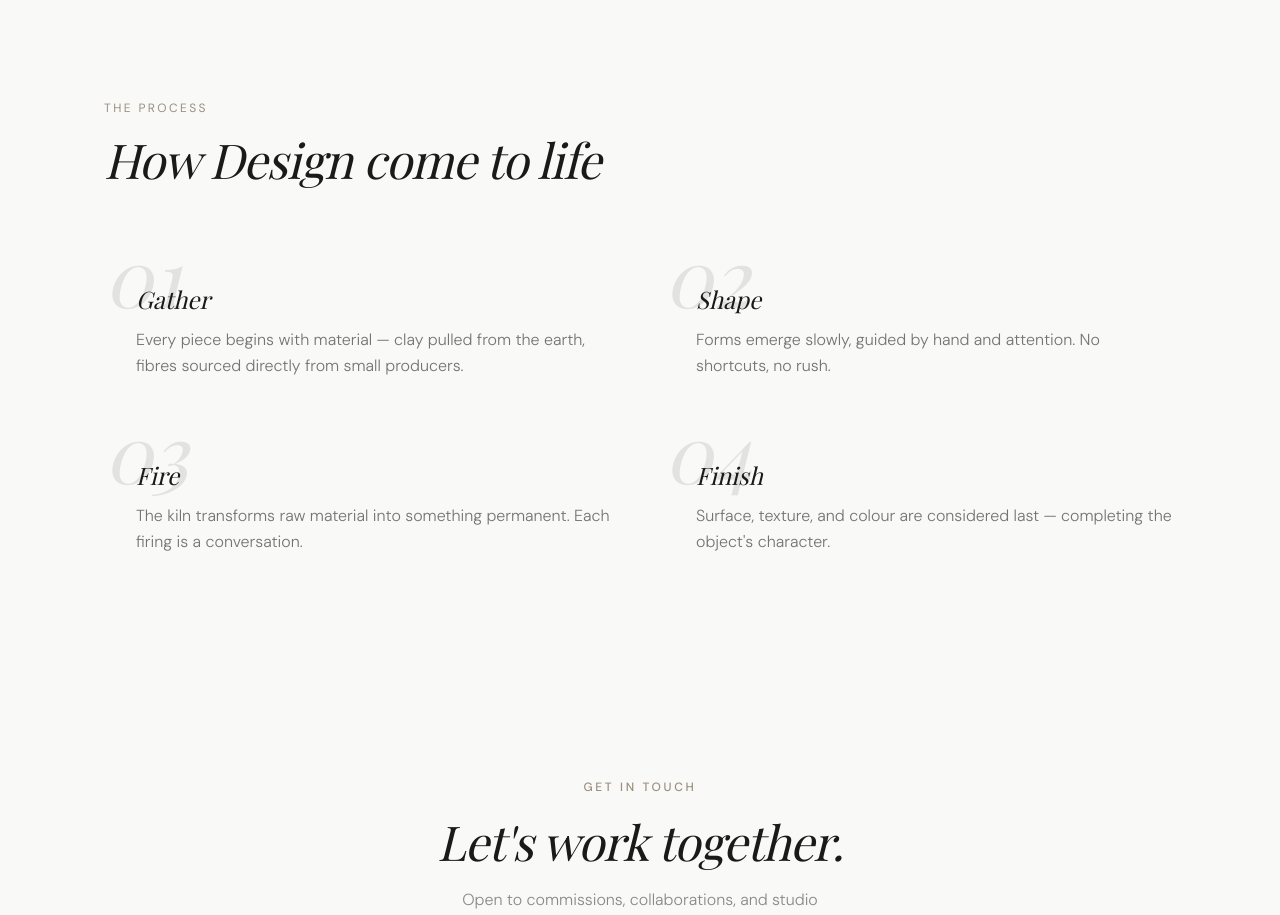
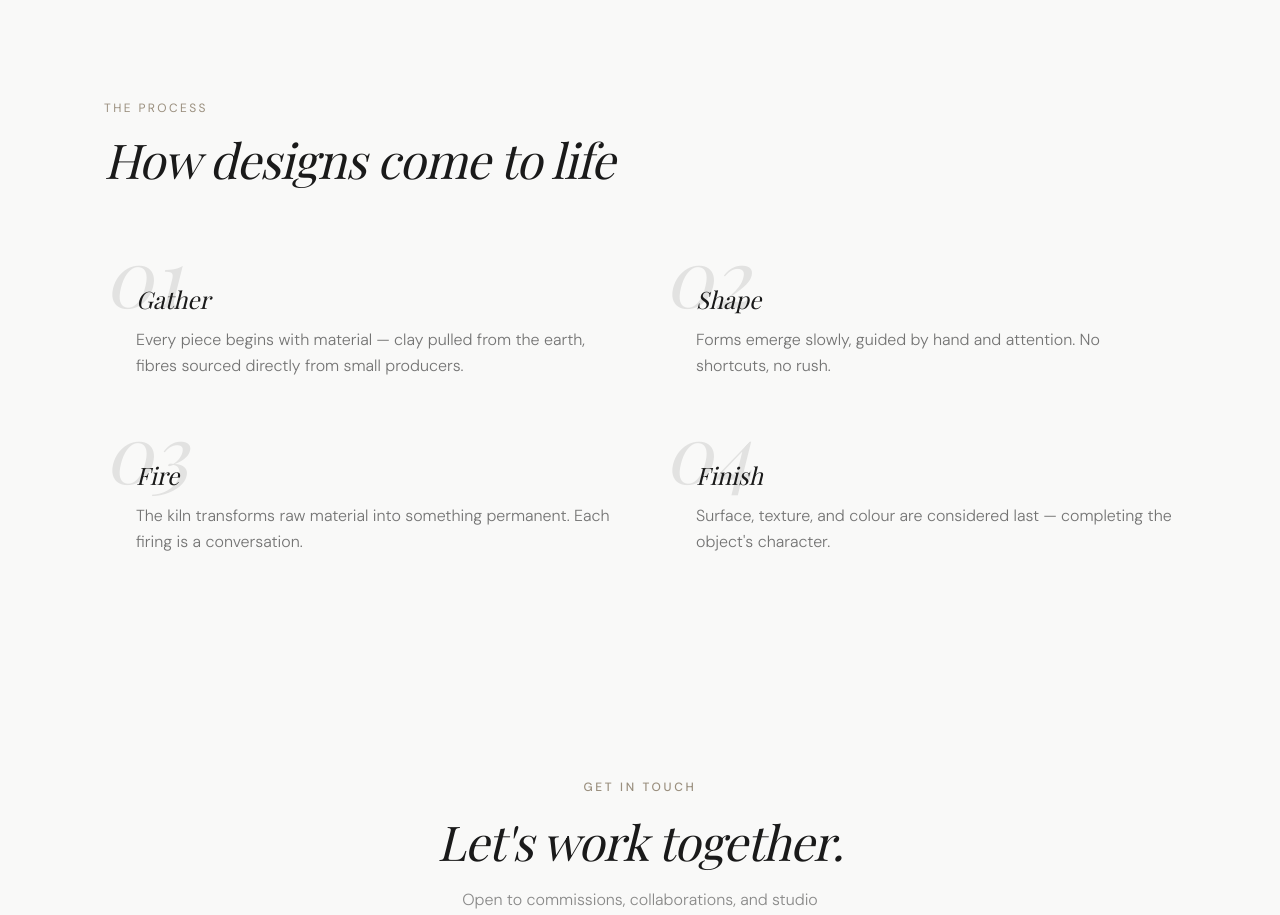
Before and after one commit to alaa-shouman/lauren_gallery, a React (Vite) app: page / in a window 1280 px wide. Shown: the part 2140-3055 px from the top of the page. Built offline with nearby package versions, Linux system fonts and the light colour scheme; no server answers; a web font is replaced by a local one.

Commit message:
fix: correct typo in heading of AboutSection component

```diff
--- a/src/components/organisms/AboutSection.tsx
+++ b/src/components/organisms/AboutSection.tsx
@@ -93,7 +93,7 @@ export function AboutSection() {
           <div ref={processRef} className="fade-up">
             <p className="text-xs tracking-[0.2em] text-earth-sage uppercase mb-4">the process</p>
             <h3 className="font-serif italic text-4xl md:text-5xl text-earth-forest tracking-[-0.02em] leading-[1.15] mb-16">
-              How Design come to life
+              How designs come to life
             </h3>
 
             <div className="grid md:grid-cols-2 gap-12">
```
